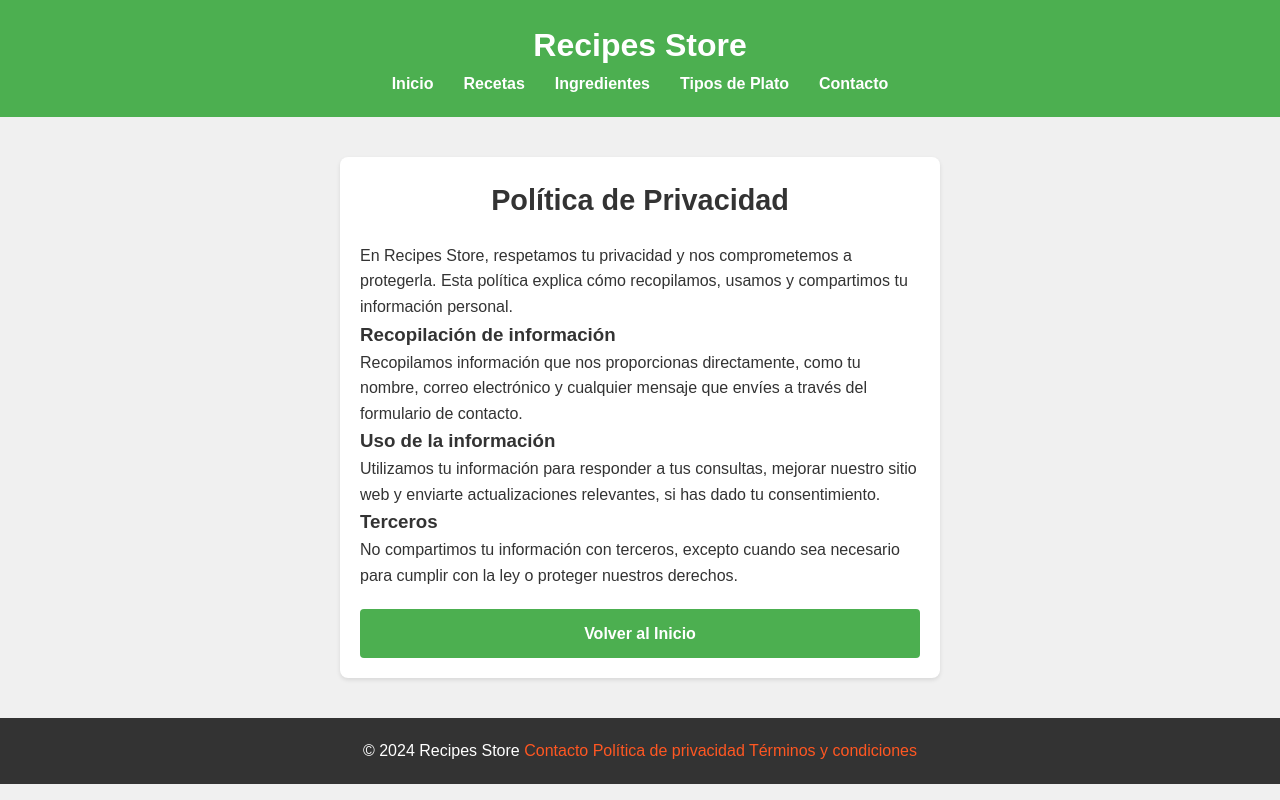
After one commit to InigoDiazMunio/IngeneriaWebGrupo10, a Django app: page /politica-privacidad/ in a window 1280 px wide. The commit adds this page. Run offline with Django 4.2, Linux system fonts and the light colour scheme.

Commit message:
politica de privacidad y terminos y condiciones

```diff
--- a/appRecetario/templates/base.html
+++ b/appRecetario/templates/base.html
@@ -39,8 +39,8 @@
         <p id="parrafo-footer">
             &copy; <span id="anyoMostrado"></span> Recipes Store
             <a href="{% url 'contacto' %}">Contacto</a>
-            <a href="#">Política de privacidad</a>
-            <a href="#">Términos y condiciones</a>
+            <a href="{% url 'politica_privacidad' %}">Política de privacidad</a>
+            <a href="{% url 'terminos_condiciones' %}">Términos y condiciones</a>
         </p>
     </footer>
 
--- /dev/null
+++ b/appRecetario/templates/politica_privacidad.html
@@ -0,0 +1,30 @@
+{% extends 'base.html' %}
+{% load static %}
+
+{% block extrastyle %}
+<link rel="stylesheet" href="{% static 'styleContacto.css' %}">
+{% endblock %}
+
+{% block titulo %}Política de Privacidad{% endblock %}
+
+{% block contenido %}
+<div class="contacto-container">
+    <h2 class="contacto-title">Política de Privacidad</h2>
+    <p>
+        En Recipes Store, respetamos tu privacidad y nos comprometemos a protegerla. Esta política explica cómo recopilamos, usamos y compartimos tu información personal.
+    </p>
+    <h3>Recopilación de información</h3>
+    <p>
+        Recopilamos información que nos proporcionas directamente, como tu nombre, correo electrónico y cualquier mensaje que envíes a través del formulario de contacto.
+    </p>
+    <h3>Uso de la información</h3>
+    <p>
+        Utilizamos tu información para responder a tus consultas, mejorar nuestro sitio web y enviarte actualizaciones relevantes, si has dado tu consentimiento.
+    </p>
+    <h3>Terceros</h3>
+    <p>
+        No compartimos tu información con terceros, excepto cuando sea necesario para cumplir con la ley o proteger nuestros derechos.
+    </p>
+    <a href="{% url 'index' %}" class="btn-volver">Volver al Inicio</a>
+</div>
+{% endblock %}
--- a/appRecetario/urls.py
+++ b/appRecetario/urls.py
@@ -11,4 +11,6 @@ urlpatterns = [
     path('tipos_plato/', views.list_tipos_plato, name='list_tipos_plato'),
     path('tipos_plato/<int:id>/', views.detail_tipo_plato, name='detail_tipo_plato'),
     path('contacto/', views.contacto, name='contacto'),
+    path('politica-privacidad/', views.politica_privacidad, name='politica_privacidad'),
+    path('terminos-condiciones/', views.terminos_condiciones, name='terminos_condiciones'),
 ]
--- a/appRecetario/views.py
+++ b/appRecetario/views.py
@@ -46,3 +46,9 @@ def index(request):
 
 def contacto(request):
     return render(request, 'contacto.html')
+
+def politica_privacidad(request):
+    return render(request, 'politica_privacidad.html')
+
+def terminos_condiciones(request):
+    return render(request, 'terminos_condiciones.html')
```
Also changed, not shown: appRecetario/templates/terminos_condiciones.html (added, +30 -0 lines).
